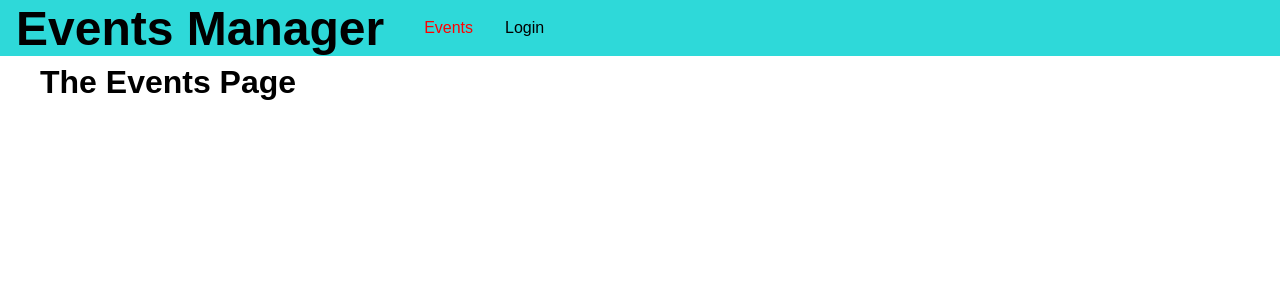
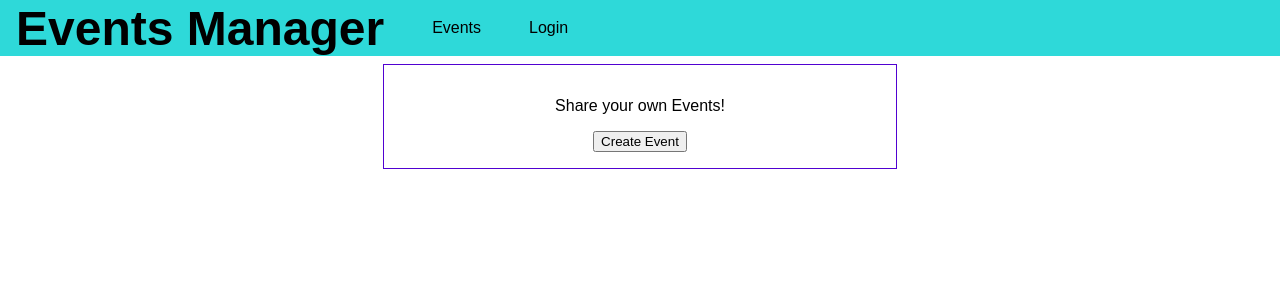
Before and after one commit to adanlessossi/event-booking, a React (Create React App) app in the folder frontend/: page /events in a window 1280 px wide. Shown: the top 300 px of the page. Built offline with nearby package versions, Linux system fonts and the light colour scheme; the HTML template or start-up script is replaced by a standard one.

Commit message:
Added the Modal

```diff
--- a/frontend/src/App.js
+++ b/frontend/src/App.js
@@ -7,7 +7,6 @@
 
 import AuthContext from './context/auth-context';
 
-import './App.css';
 
 class App extends Component {
 
@@ -24,33 +23,29 @@
     this.setState({token: null, userId: null});
   }
   render() {
-    return (
-      <BrowserRouter>
-
+    return <BrowserRouter>
         <React.Fragment>
-          <AuthContext.Provider
-            value={{
-              token: this.state.token,
-              userId: this.state.userId,
-              login: this.login,
-              logout: this.logout
-            }}
-           >
+          <AuthContext.Provider value={{ token: this.state.token, userId: this.state.userId, login: this.login, logout: this.logout }}>
             <MainNavigation />
             <main className="main-content">
               <Switch>
-                {!this.state.token && <Redirect from="/" to="/auth" exact />}
                 {this.state.token && <Redirect from="/" to="/events" exact />}
-                {this.state.token && <Redirect from="/auth" to="/events" exact />}
-                {!this.state.token && <Route path="/auth" component={AuthPage} />}
+                { this.state.token && (
+                  <Redirect from="/auth" to="/events" exact />
+                )}
+                {!this.state.token && (
+                  <Route path="/auth" component={ AuthPage } />
+                )}
                 <Route path="/events" component={EventsPage} />
-                {this.state.token && <Route path="/bookings" component={BookingsPage} />}
+                { this.state.token && (
+                  <Route path="/bookings" component={ BookingsPage } />
+                ) }
+              { !this.state.token && <Redirect to="/auth" exact /> }
               </Switch>
             </main>
           </AuthContext.Provider>
         </React.Fragment>
-      </BrowserRouter>
-    );
+      </BrowserRouter>;
   }
 }
 
--- /dev/null
+++ b/frontend/src/components/Backdrop/Backdrop.css
@@ -0,0 +1,9 @@
+
+.backdrop {
+    position: fixed;
+    top: 0;
+    left: 0;
+    height: 100vh;
+    width: 100%;
+    background-color: rgba(0, 0, 0, 0.75);
+}
--- /dev/null
+++ b/frontend/src/components/Backdrop/Backdrop.js
@@ -0,0 +1,7 @@
+import React from 'react';
+
+import './Backdrop.css';
+
+const backdrop = () => <div className="backdrop"></div>;
+
+export default backdrop;
--- /dev/null
+++ b/frontend/src/components/Modal/Modal.css
@@ -0,0 +1,35 @@
+
+.modal {
+    width: 90%;
+    background: white;
+    box-shadow: 0 2px 8px rgba(0, 0, 0, 0.26);
+    position: fixed;
+    top: 20vh;
+}
+
+.modal__header {
+    padding: 1rem;
+    background: #5101d1;
+    color: white;
+}
+.modal__header h1 {
+    margin: 0;
+    font-size: 1.25rem;
+}
+
+.modal__content {
+    padding: 1rem;
+}
+
+.modal__actions {
+    display: flex;
+    justify-content: flex-end;
+    padding: 1rem;
+}
+
+@media (min-width: 768px) {
+    .modal {
+        width: 30rem;
+        left: calc((100% - 30rem) / 2);
+    }
+}
--- /dev/null
+++ b/frontend/src/components/Modal/Modal.js
@@ -0,0 +1,18 @@
+import React from 'react';
+
+import './Modal.css';
+
+const modal = props => (
+  <div className="modal">
+    <header className="modal__header">
+      <h1>{props.title}</h1>
+    </header>
+    <section className="modal__content">{props.children}</section>
+    <section className="modal__actions">
+      {props.canCancel && <button className="btn" onClick={props.onCancel}>Cancel</button>}
+      {props.canConfirm && <button className="btn" onClick={props.onConfirm}>Confirm</button>}
+    </section>
+  </div>
+);
+
+export default modal;
--- a/frontend/src/components/Navigation/MainNavigation.css
+++ b/frontend/src/components/Navigation/MainNavigation.css
@@ -24,20 +24,31 @@
     list-style: none;
     padding: 0;
     margin: 0;
+    align-items: center;
 }
 
 .main-navigation__items li {
     margin: 0 1rem;
 }
 
-.main-navigation__items a {
+.main-navigation__items a,
+.main-navigation__items button {
     text-decoration: none;
     color: #000;
+    padding: 0.25rem 0.5rem;
+    border: none;
+    font: inherit;
+    background: transparent;
+    cursor: pointer;
+    vertical-align: middle;
+    margin: 0;
 }
 
 .main-navigation__items a:hover,
 .main-navigation__items a:active,
-.main-navigation__items a.active {
+.main-navigation__items a:active,
+.main-navigation__items button:hover,
+.main-navigation__items button:active {
     text-decoration: none;
     color: red;
 }
--- a/frontend/src/components/Navigation/MainNavigation.js
+++ b/frontend/src/components/Navigation/MainNavigation.js
@@ -18,10 +18,15 @@
                             <li>
                                 <NavLink to="/events">Events</NavLink>
                             </li>
-                            {context.token && (
-                            <li>
-                                <NavLink to="/bookings">Bookings</NavLink>
-                            </li>
+                            { context.token && (
+                                <React.Fragment>
+                                    <li>
+                                        <NavLink to="/bookings">Bookings</NavLink>
+                                    </li>
+                                    <li>
+                                        <button onClick={context.logout}>Logout</button>
+                                    </li>
+                                </React.Fragment>
                             )}
                             {!context.token && (
                             <li>
--- a/frontend/src/index.css
+++ b/frontend/src/index.css
@@ -8,3 +8,33 @@
   font-family: source-code-pro, Menlo, Monaco, Consolas, "Courier New",
     monospace;
 }
+
+.form-control label,
+.form-control input {
+    width: 100%;
+    display: block;
+}
+.form-control label {
+    margin-bottom: 0.5rem;
+}
+.form-control {
+    margin-bottom: 1rem;
+}
+.form-action button
+.btn {
+    background-color: lightblue;
+    font: inherit;
+    border: 1px solid #01d1d1;
+    border-radius: 3px;
+    padding: 0.25rem 1rem;
+    margin-right: 1rem;
+    box-shadow: 1px 1px 5px rgba(0, 0, 0, 0.26);
+    color: white;
+    cursor: pointer;
+}
+.form-action button:hover,
+.form-action button:active,
+.btn:hover, .btn:active {
+    background: #01a7a7;
+    border-color: #01a7a7;
+}
--- a/frontend/src/pages/Auth.css
+++ b/frontend/src/pages/Auth.css
@@ -1,32 +1,5 @@
 .auth-form {
-    widows: 40rem;
+    width: 25rem;
     max-width: 80%;
     margin: 5rem auto;
 }
-.form-control label,
-.form-control input {
-    width: 100%;
-    display: block;
-}
-.form-control label {
-    margin-bottom: 0.5rem;
-}
-.form-control {
-    margin-bottom: 1rem;
-}
-.form-action button {
-    background-color: lightblue;
-    font: inherit;
-    border: 1px solid #01d1d1;
-    border-radius: 3px;
-    padding: 0.25rem 1rem;
-    margin-right: 1rem;
-    box-shadow: 1px 1px 5px rgba(0, 0, 0, 0.26);
-    color: white;
-    cursor: pointer;
-}
-.form-action button:hover,
-.form-action button:active {
-    background: #01a7a7;
-    border-color: #01a7a7;
-}
--- /dev/null
+++ b/frontend/src/pages/Events.css
@@ -0,0 +1,29 @@
+
+
+.events-control {
+    text-align: center;
+    border: 1px solid #5101d1;
+    padding: 1rem;
+    margin: 4rem auto;
+    width: 30rem;
+    max-width: 80%;
+}
+
+.events-control button
+.btn {
+    background-color: lightblue;
+    font: inherit;
+    border: 1px solid #01d1d1;
+    border-radius: 3px;
+    padding: 0.25rem 1rem;
+    margin-right: 1rem;
+    box-shadow: 1px 1px 5px rgba(0, 0, 0, 0.26);
+    color: white;
+    cursor: pointer;
+}
+.events-control button:hover,
+.events-control button:active,
+.btn:hover, .btn:active {
+    background: #01a7a7;
+    border-color: #01a7a7;
+}
--- a/frontend/src/pages/Events.js
+++ b/frontend/src/pages/Events.js
@@ -1,8 +1,43 @@
 import React, { Component } from 'react';
 
+import Modal from '../components/Modal/Modal';
+import Backdrop from '../components/Backdrop/Backdrop';
+
+import './Events.css';
+
 class EventsPage extends Component {
+    state = {
+        creating: false
+    }
+
+    startCreateEventHandler = () =>
+    {
+        this.setState( { creating: true } );
+    };
+
+    modalConfirmHandler = () => {
+        this.setState( { creating: false } );
+    };
+
+    modalCancelHandler = () => {
+        this.setState( { creating: false } );
+    };
+
     render() {
-        return <h1>The Events Page</h1>
+        return (
+            <React.Fragment>
+                { this.state.creating && <Backdrop /> }
+                { this.state.creating &&
+                    <Modal title="Add Event" canCancel canConfirm onCancel={ this.modalCancelHandler } onConfirm={ this.modalConfirmHandler } >
+                        <p>Modal Content</p>
+                    </Modal>
+                }
+              <div className="events-control">
+                <p>Share your own Events!</p>
+                    <button className="btn" onClick={this.startCreateEventHandler }>Create Event</button>
+              </div>
+            </React.Fragment>
+        );
     }
 }
 
```
